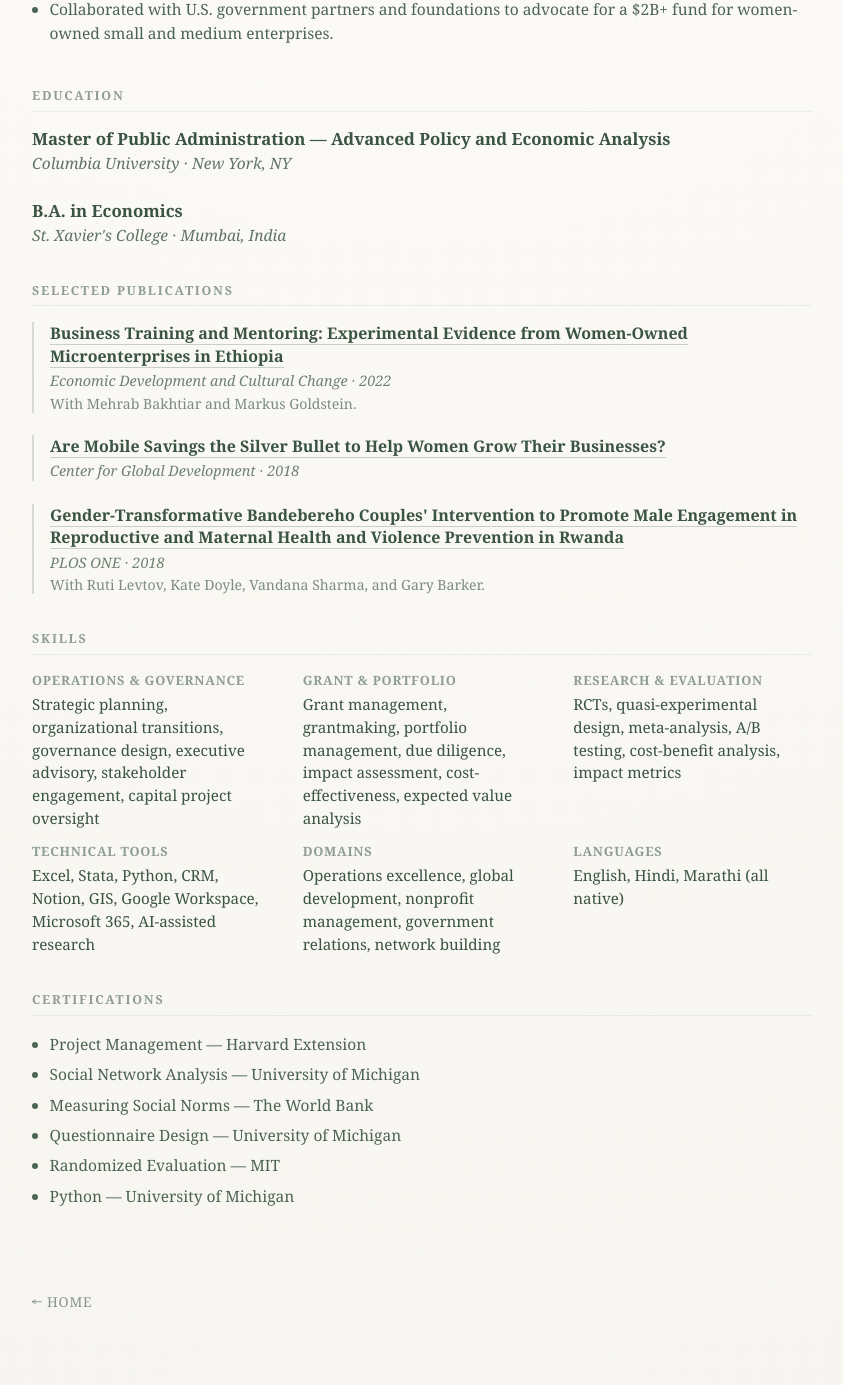
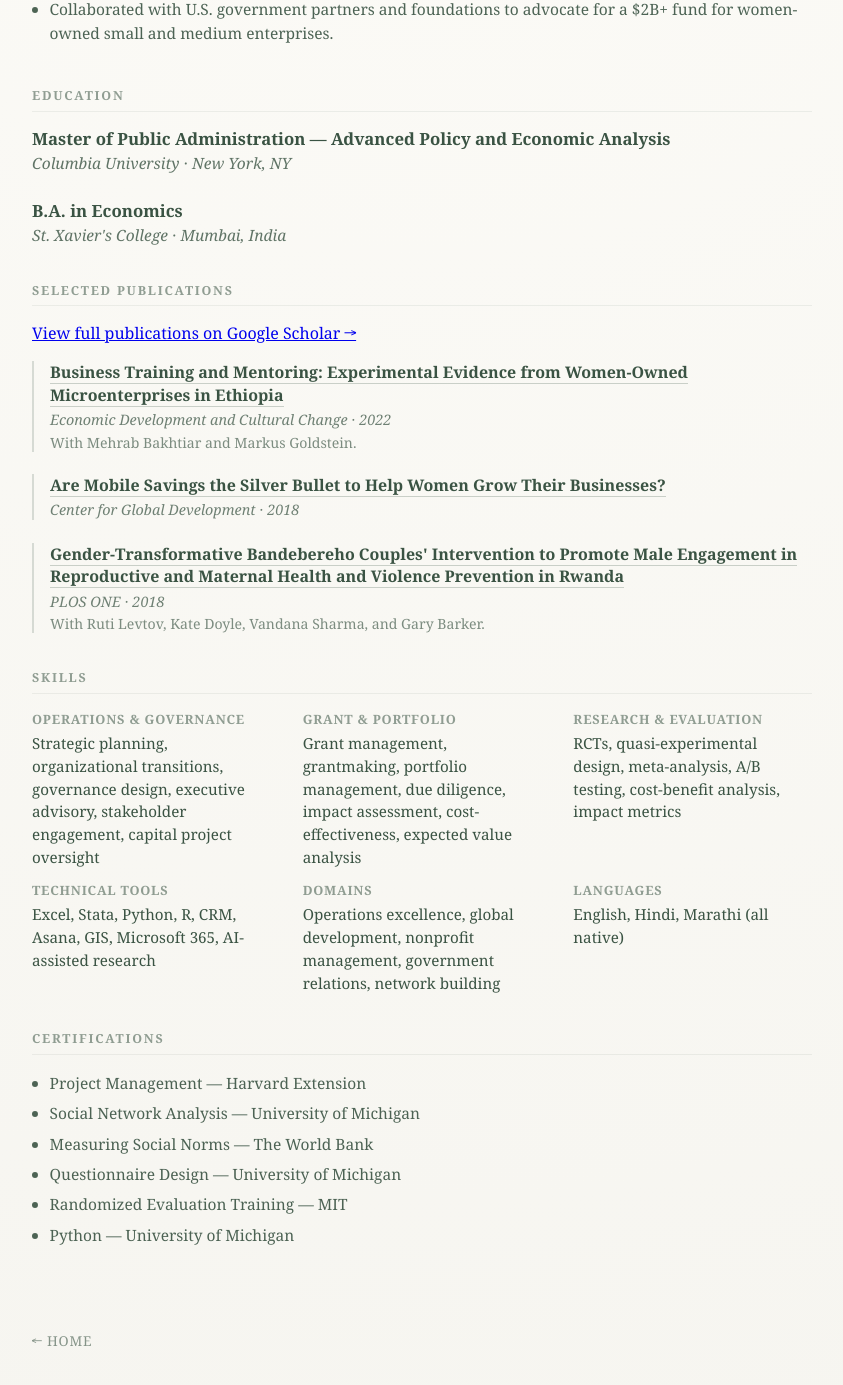
Before and after one commit to gautambastian/gautambastian.com, a Jekyll site: the page built from cv.md, in a window 1280 px wide and 1400 px high, scrolled down 2146 px. Shown: the top 1385 px of the window, without its empty margins (218-1061 px from the left). Built offline with Jekyll 4.4.1, drawn with Linux system fonts in a browser that asks for light colours; before the commit the page ends 3507 px from its top, so only the background shows below that.

Commit message:
Added link google scholar to cv.md

```diff
--- a/cv.md
+++ b/cv.md
@@ -97,6 +97,7 @@
 </div>
 <div class="resume-section">
 <h2>Selected Publications</h2>
+<p style="margin-bottom:1rem;"><a href="https://scholar.google.com/citations?user=vMkDMmwAAAAJ&hl=en" target="_blank">View full publications on Google Scholar &rarr;</a></p>
 <div class="pub-entry">
 <div class="pub-title">
 <a href="https://example.com" target="_blank">Business Training and Mentoring: Experimental Evidence from Women-Owned Microenterprises in Ethiopia</a>
@@ -135,7 +136,7 @@
 </div>
 <div class="skill-row">
 <strong>Technical Tools</strong>
-      Excel, Stata, Python, CRM, Notion, GIS, Google Workspace, Microsoft 365, AI-assisted research
+      Excel, Stata, Python, R, CRM, Asana, GIS, Microsoft 365, AI-assisted research
 </div>
 <div class="skill-row">
 <strong>Domains</strong>
@@ -155,7 +156,7 @@
 <li>Social Network Analysis — University of Michigan</li>
 <li>Measuring Social Norms — The World Bank</li>
 <li>Questionnaire Design — University of Michigan</li>
-<li>Randomized Evaluation — MIT</li>
+<li>Randomized Evaluation Training — MIT</li>
 <li>Python — University of Michigan</li>
 </ul>
 </div>
```
